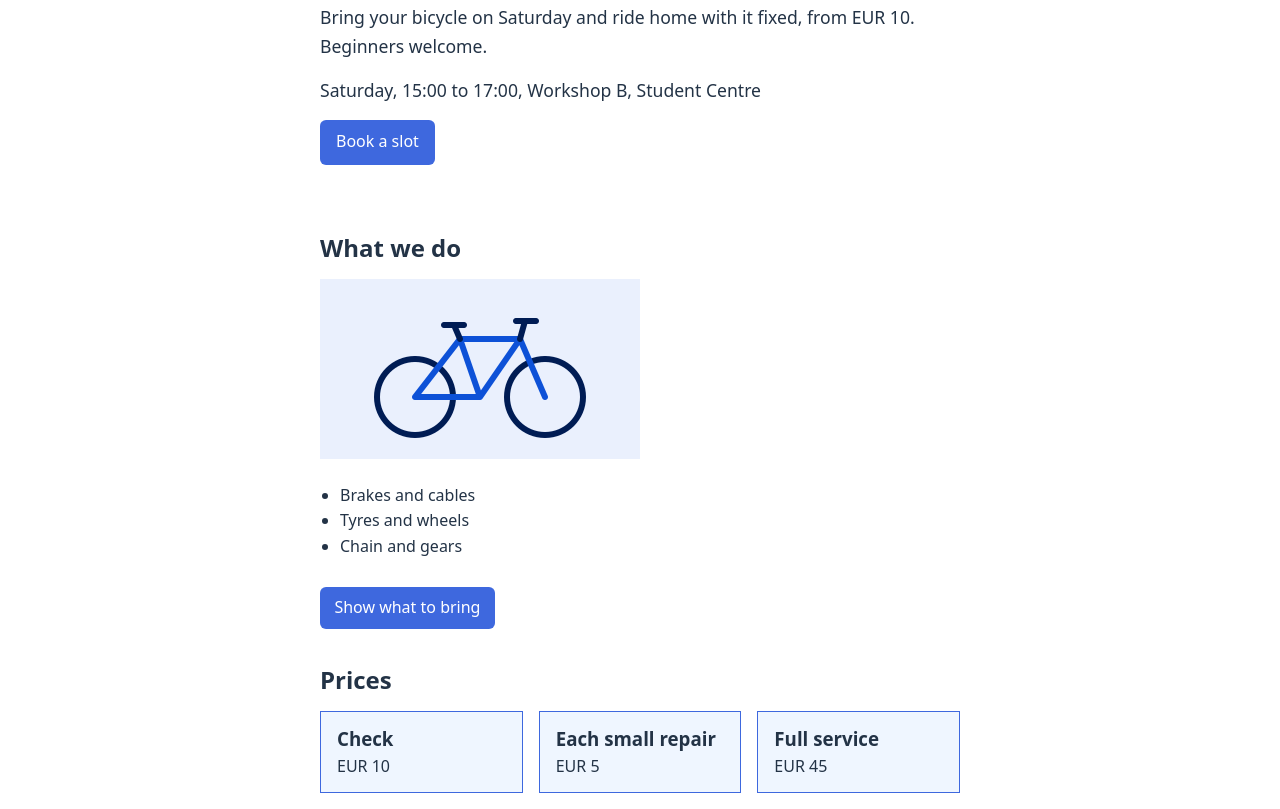
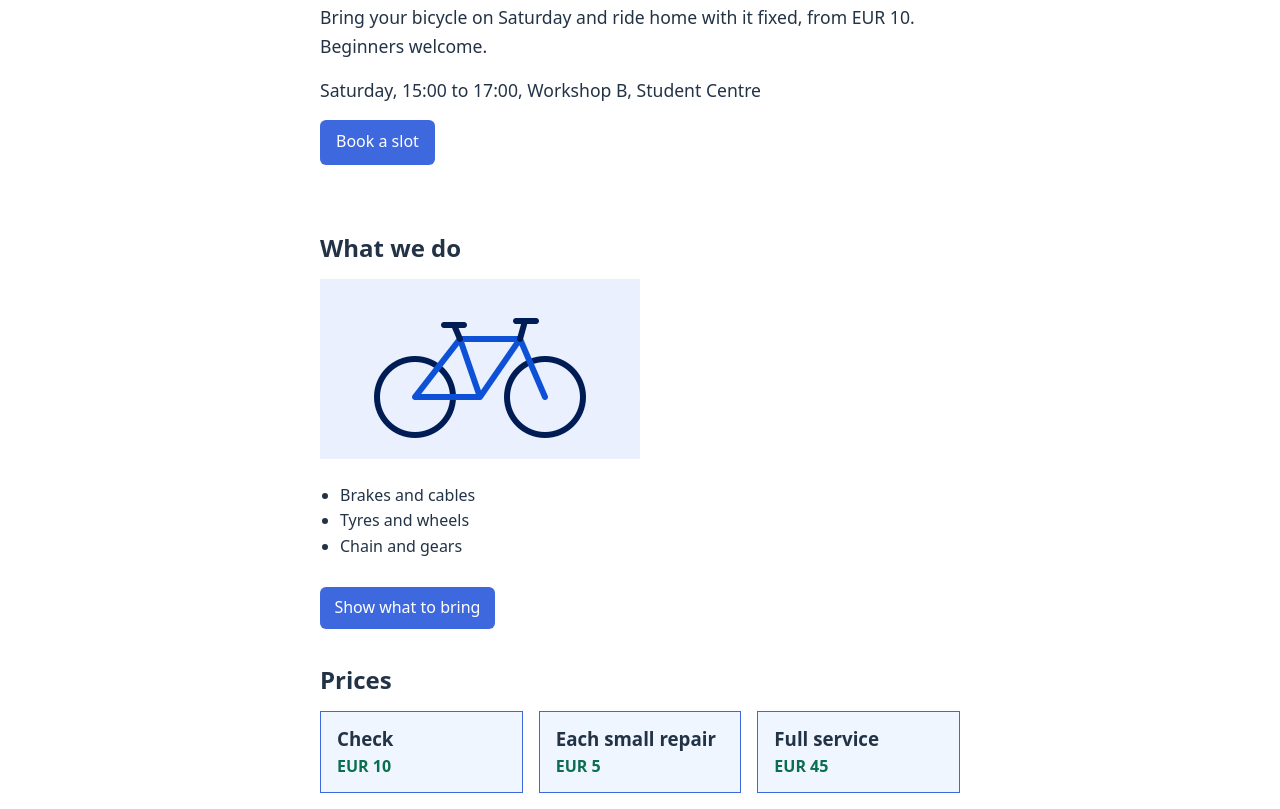
Before and after one commit to JeanBosteels/Clinic, a plain HTML site: page index.html in a window 1280 px wide. Shown: the part 132-941 px from the top of the page. Drawn offline with Linux system fonts and the light colour scheme.

Commit message:
Show the prices in bold green, so they are easy to find

```diff
--- a/styles.css
+++ b/styles.css
@@ -58,3 +58,4 @@ a:focus-visible, button:focus-visible, input:focus-visible { outline: 3px solid
   .site-header { flex-direction: column; align-items: flex-start; }
   .hero h1 { font-size: 1.6rem; }
 }
+.card p { color: #0b6e4f; font-weight: 700; }
```
